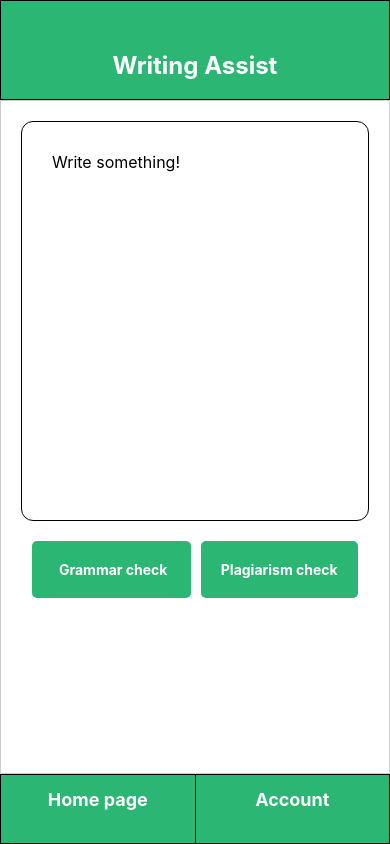
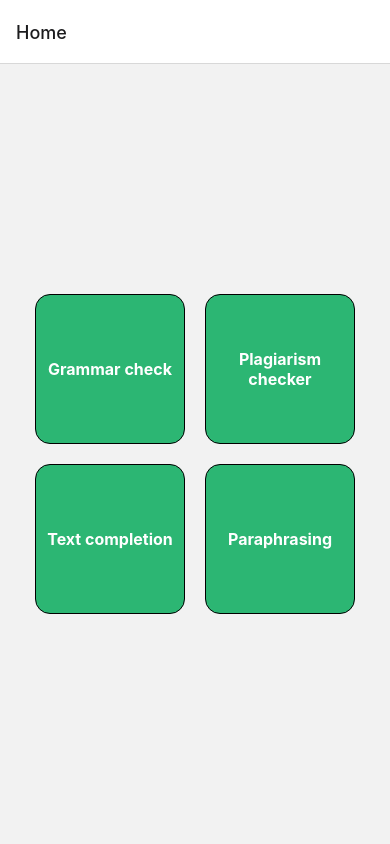
Before and after one commit to HieuVu8103/WritingAssistant, a React Native app: screen /Home in a window 390 px wide. Built offline with nearby package versions, Linux system fonts and the light colour scheme.

Commit message:
Sửa lại code

```diff
--- a/App.js
+++ b/App.js
@@ -1,23 +1,19 @@
 import React from 'react';
-import { StatusBar } from 'expo-status-bar';
-import { View, StyleSheet } from 'react-native';
-import Header from './components/Header';
-import Content from './components/Content';
-import Footer from './components/Footer';
+import { NavigationContainer } from '@react-navigation/native';
+import { createStackNavigator } from '@react-navigation/stack';
+import MainScreen from './screens/MainScreen';
+import GrammarCheckScreen from './screens/GrammarCheckScreen ';
+
+
+const Stack = createStackNavigator();
 
 export default function App() {
   return (
-    <View style={styles.appContainer}>
-      <Header />
-      <Content />
-      <Footer />
-      <StatusBar style="auto" />
-    </View>
+    <NavigationContainer>
+      <Stack.Navigator initialRouteName="Home">
+        <Stack.Screen name="Home" component={MainScreen} />
+        <Stack.Screen name="GrammarCheck" component={GrammarCheckScreen} />
+      </Stack.Navigator>
+    </NavigationContainer>
   );
-}
-
-const styles = StyleSheet.create({
-  appContainer: {
-    flex: 1,
-  },
-});
+};
--- a/components/Content.js
+++ b/components/Content.js
@@ -1,20 +1,30 @@
-import React, { useState } from 'react';
+import React, { useState, useRef } from 'react';
 import { StyleSheet, ScrollView, TextInput, View, TouchableOpacity, Text } from 'react-native';
 
 const Content = () => {
   const [text, setText] = useState('');
 
+  const scrollViewRef = useRef();
+
+  const handleTextChange = (text) => {
+    if (scrollViewRef.current) {
+      scrollViewRef.current.scrollToEnd({ animated: true });
+    }
+    setText(text);
+  };
+
   return (
     <View style={styles.content}>
         <View style={[styles.textInputContainer, styles.border]}>
-            <ScrollView contentContainerStyle={styles.scrollView}>
+            <ScrollView contentContainerStyle={styles.scrollView} ref={scrollViewRef}>
             <TextInput
                 style={styles.textInput}
                 multiline
                 placeholder='Write something!'
-                onChangeText={setText}
+                onChangeText={handleTextChange}
                 value={text}
-                maxLength={500}
+                maxLength={200}
+                onBlur={handleClose}
             />
             </ScrollView>
         </View>
@@ -43,7 +53,7 @@ const styles = StyleSheet.create({
     padding: 10,
   },
   textInputContainer: {
-    height: 400,
+    height: 200,
     borderWidth: 1,
     borderColor: '#CCCCCC',
     marginBottom: 10,
--- a/components/Footer.js
+++ b/components/Footer.js
@@ -5,7 +5,7 @@ const Footer = () => {
   return (
     <View style={[styles.footer, styles.border]}>
       <TouchableOpacity style={[styles.footerItem, styles.borderRight]}>
-        <Text style={styles.footerText}>Home page</Text>
+        <Text style={styles.footerText}>Home</Text>
       </TouchableOpacity>
       <TouchableOpacity style={styles.footerItem}>
         <Text style={styles.footerText}>Account</Text>
--- /dev/null
+++ b/screens/GrammarCheckScreen .js
@@ -0,0 +1,84 @@
+import React, { useState } from 'react';
+import { View, Text, TextInput, TouchableOpacity, KeyboardAvoidingView, StyleSheet } from 'react-native';
+
+const GrammarCheckScreen = () => {
+  const [inputText, setInputText] = useState('');
+  const [outputText, setOutputText] = useState('');
+
+  const handleConfirm = () => {
+    // Xử lý logic khi người dùng xác nhận
+    // Ở đây tạm thời gán outputText bằng inputText
+    setOutputText(inputText);
+  };
+
+  return (
+    <View style={styles.container}>
+      <KeyboardAvoidingView style={styles.content} behavior="padding">
+        <TextInput
+          style={styles.input}
+          placeholder="Enter your text"
+          onChangeText={setInputText}
+          value={inputText}
+          multiline
+        />
+        <TouchableOpacity style={styles.confirmButton} onPress={handleConfirm}>
+          <Text style={styles.confirmButtonText}>Confirm</Text>
+        </TouchableOpacity>
+        <View style={styles.outputContainer}>
+          <Text style={styles.outputLabel}>Output Text:</Text>
+          <Text style={styles.outputText}>{outputText}</Text>
+        </View>
+      </KeyboardAvoidingView>
+    </View>
+  );
+};
+
+const styles = StyleSheet.create({
+  container: {
+    flex: 1,
+    justifyContent: 'center',
+    alignItems: 'center',
+  },
+  content: {
+    width: '80%',
+    alignItems: 'center',
+  },
+  input: {
+    width: '100%',
+    height: 250,
+    borderWidth: 1,
+    borderColor: '#ccc',
+    borderRadius: 8,
+    paddingTop: 10,
+    padding: 10,
+    marginBottom: 20,
+  },
+  confirmButton: {
+    backgroundColor: '#2CB673',
+    paddingVertical: 15,
+    paddingHorizontal: 30,
+    borderRadius: 8,
+    marginBottom: 20,
+  },
+  confirmButtonText: {
+    color: '#fff',
+    fontWeight: 'bold',
+  },
+  outputContainer: {
+    width: '100%',
+    height: 250,
+    borderWidth: 1,
+    borderColor: '#ccc',
+    borderRadius: 8,
+    padding: 10,
+  },
+  outputLabel: {
+    fontWeight: 'bold',
+    marginBottom: 5,
+  },
+  outputText: {
+
+  },
+});
+
+export default GrammarCheckScreen;
--- /dev/null
+++ b/screens/MainScreen.js
@@ -0,0 +1,64 @@
+import React from 'react';
+import { View, StyleSheet, TouchableOpacity, Text } from 'react-native';
+import { useNavigation } from '@react-navigation/native';
+
+const MainScreen = () => {
+  const navigation = useNavigation();
+
+  const handlePress = (screenName) => {
+    navigation.navigate(screenName);
+  };
+
+  return (
+    <View style={styles.container}>
+      <View style={styles.row}>
+        <TouchableOpacity style={styles.square} onPress={() => handlePress('GrammarCheck')}>
+          <Text style={styles.text}>Grammar check</Text>
+        </TouchableOpacity>
+        <TouchableOpacity style={styles.square} onPress={() => handlePress('PlagiarismChecker')}>
+          <Text style={styles.text}>Plagiarism checker</Text>
+        </TouchableOpacity>
+      </View>
+      <View style={styles.row}>
+        <TouchableOpacity style={styles.square} onPress={() => handlePress('TextCompletion')}>
+          <Text style={styles.text}>Text completion</Text>
+        </TouchableOpacity>
+        <TouchableOpacity style={styles.square} onPress={() => handlePress('Paraphrasing')}>
+          <Text style={styles.text}>Paraphrasing</Text>
+        </TouchableOpacity>
+      </View>
+    </View>
+  );
+};
+
+const styles = StyleSheet.create({
+  container: {
+    flex: 1,
+    justifyContent: 'center',
+    alignItems: 'center',
+  },
+  row: {
+    flexDirection: 'row',
+    justifyContent: 'space-around',
+    alignItems: 'center',
+    marginVertical: 10,
+  },
+  square: {
+    width: 150,
+    height: 150,
+    borderRadius: 15,
+    borderWidth: 1,
+    backgroundColor: '#2CB673',
+    justifyContent: 'center',
+    alignItems: 'center',
+    marginHorizontal: 10
+  },
+  text: {
+    fontSize: 16,
+    fontWeight: 'bold',
+    textAlign: "center",
+    color: "#FFFFFF"
+  },
+});
+
+export default MainScreen;
```
Also changed, not shown: package.json (+9 -2 lines), screens/TextProcessingScreen.js (added, +53 -0 lines), 1 other file (tests, documents, lock files or other folders).
